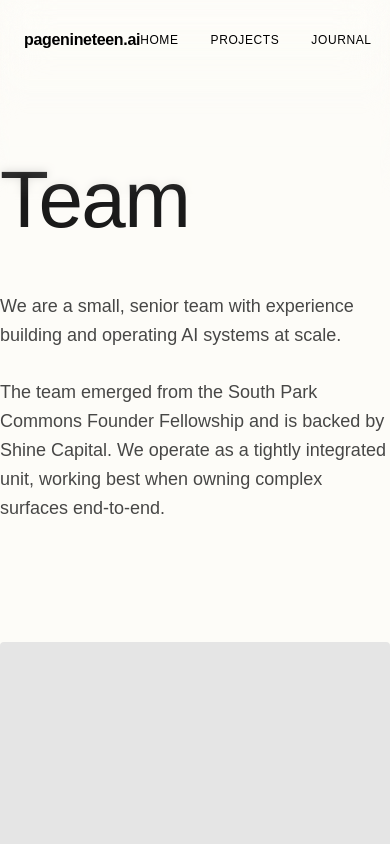
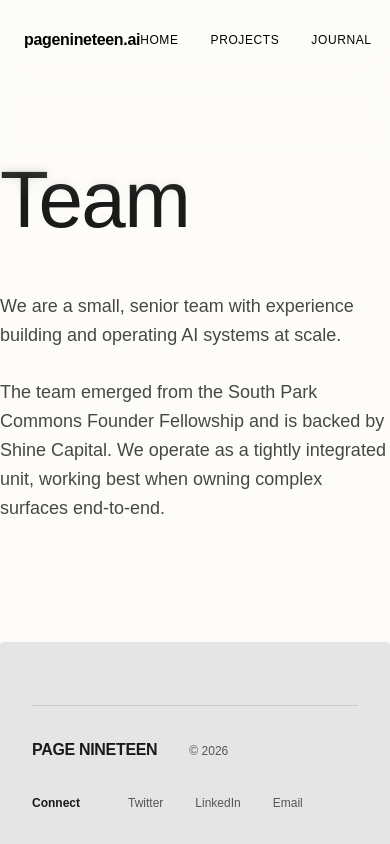
Before and after one commit to pendulum-ai/Pagenineteen2, a React (Vite) app: page /team in a window 390 px wide. Shown: the top 844 px of the page. Built offline with nearby package versions, Linux system fonts and the light colour scheme; a web font is replaced by a local one.

Commit message:
feat: implement adaptive fixed footer with global spacing

```diff
--- a/src/App.jsx
+++ b/src/App.jsx
@@ -1,5 +1,6 @@
-import React from 'react';
+import React, { useRef } from 'react';
 import { BrowserRouter as Router, Routes, Route } from 'react-router-dom';
+import { useInView } from 'framer-motion';
 import Header from './components/layout/Header';
 import Home from './pages/Home';
 import Projects from './pages/Projects';
@@ -7,14 +8,20 @@ import ProjectDetail from './pages/ProjectDetail';
 import Journal from './pages/Journal';
 import ArticleDetail from './pages/ArticleDetail';
 import Team from './pages/Team';
+import Footer from './components/layout/Footer';
 
 function App() {
+  const footerSentinelRef = useRef(null);
+  // Detect when the sentinel (bottom of page) is in view
+  const isFooterInView = useInView(footerSentinelRef, {
+    amount: 0.1, // Trigger when even a little bit is visible
+    margin: "0px 0px -50px 0px" // Slight offset adjustments if needed
+  });
+
   return (
     <Router>
       <div className="App">
         <Header />
-
-        {/* Global Fixed Grid Lines - REMOVED, moving to Home.jsx */}
 
         <main>
           <Routes>
@@ -24,9 +31,16 @@ function App() {
             <Route path="/journal/:slug" element={<ArticleDetail />} />
             <Route path="/team" element={<Team />} />
           </Routes>
+
+          {/* Sentinel to trigger footer appearance */}
+          <div
+            ref={footerSentinelRef}
+            className="footer-sentinel"
+            style={{ height: '50vh', width: '100%', pointerEvents: 'none' }}
+          />
         </main>
 
-        {/* Additional footer or spacer if needed */}
+        <Footer isVisible={isFooterInView} />
       </div>
     </Router>
   );
--- /dev/null
+++ b/src/components/layout/Footer.css
@@ -0,0 +1,130 @@
+/*
+   FIXED OVERLAY Footer
+   Sits ON TOP of the content at the bottom.
+   Transparent background, interactive links.
+*/
+
+.site-footer {
+    position: fixed;
+    bottom: 0;
+    left: 0;
+    width: 100%;
+
+    /* THEME LOGIC */
+    --footer-bg: transparent;
+    --footer-text: var(--color-text);
+    --footer-text-secondary: var(--color-text-secondary);
+    --footer-border: rgba(0,0,0,0.1);
+    --footer-hover: var(--color-text);
+
+    z-index: 100;
+    pointer-events: none; /* Let clicks pass through empty space */
+
+    background-color: var(--footer-bg);
+    padding: var(--space-xl) var(--layout-padding-x);
+    display: flex;
+    justify-content: center;
+    overflow: visible;
+}
+
+.site-footer[data-theme="dark"] {
+    --footer-bg: transparent;
+    --footer-text: #ffffff;
+    --footer-text-secondary: rgba(255, 255, 255, 0.6);
+    --footer-border: rgba(255, 255, 255, 0.1);
+    --footer-hover: #ffffff;
+}
+
+/* Spacer not needed for standard flow */
+.footer-spacer {
+    display: none;
+}
+
+/* Ensure Main Content doesn't need special z-index */
+.main-content, main {
+    position: relative;
+    z-index: 1;
+}
+
+/* --- LAYOUT --- */
+
+.footer-container {
+    pointer-events: auto; /* Enable clicks on the actual content */
+    width: 100%;
+    display: flex;
+    flex-direction: row;
+    justify-content: space-between;
+    align-items: center;
+    border-top: 1px solid var(--footer-border);
+    padding-top: var(--space-md);
+    transition: border-color 0.3s ease;
+}
+
+.footer-left {
+    display: flex;
+    gap: var(--space-md);
+    align-items: baseline;
+    font-family: var(--font-main);
+}
+
+.brand-name {
+    font-weight: 700;
+    font-size: var(--text-body);
+    text-transform: uppercase;
+    letter-spacing: -0.02em;
+    color: var(--footer-text);
+    transition: color 0.3s ease;
+}
+
+.copyright {
+    color: var(--footer-text-secondary);
+    font-size: var(--text-small);
+    transition: color 0.3s ease;
+}
+
+.footer-right {
+    display: flex;
+    align-items: center;
+}
+
+.link-group {
+    display: flex;
+    gap: var(--space-md);
+    align-items: center;
+}
+
+.group-label {
+    font-size: var(--text-small);
+    font-weight: 600;
+    margin-right: var(--space-sm);
+    color: var(--footer-text);
+    transition: color 0.3s ease;
+}
+
+.footer-link {
+    font-size: var(--text-small);
+    color: var(--footer-text-secondary);
+    text-decoration: none;
+    transition: color 0.2s ease;
+}
+
+.footer-link:hover {
+    color: var(--footer-hover);
+}
+
+@media (max-width: 768px) {
+    .site-footer {
+        padding: var(--space-md);
+    }
+
+    .footer-container {
+        flex-direction: column;
+        gap: var(--space-md);
+        align-items: flex-start;
+    }
+
+    .link-group {
+        width: 100%;
+        justify-content: space-between;
+    }
+}
--- /dev/null
+++ b/src/components/layout/Footer.jsx
@@ -0,0 +1,53 @@
+import React from 'react';
+import { useLocation } from 'react-router-dom';
+import { motion } from 'framer-motion';
+import './Footer.css';
+
+const Footer = ({ isVisible }) => {
+    const currentYear = new Date().getFullYear();
+    const location = useLocation();
+
+    // Determine theme based on route
+    const isDarkTheme = location.pathname === '/';
+    const theme = isDarkTheme ? 'dark' : 'light';
+
+    return (
+        <motion.footer
+            className="site-footer"
+            data-theme={theme}
+            initial="hidden"
+            animate={isVisible ? "visible" : "hidden"}
+            variants={{
+                hidden: {
+                    opacity: 0,
+                    y: 30,
+                    filter: "blur(12px)"
+                },
+                visible: {
+                    opacity: 1,
+                    y: 0,
+                    filter: "blur(0px)",
+                    transition: { duration: 0.6, ease: [0.33, 1, 0.68, 1] }
+                }
+            }}
+        >
+            <div className="footer-container">
+                <div className="footer-left">
+                     <span className="brand-name">Page Nineteen</span>
+                     <span className="copyright">© {currentYear}</span>
+                </div>
+
+                <div className="footer-right">
+                    <div className="link-group">
+                        <span className="group-label">Connect</span>
+                        <a href="https://twitter.com" target="_blank" rel="noopener noreferrer" className="footer-link">Twitter</a>
+                        <a href="https://linkedin.com" target="_blank" rel="noopener noreferrer" className="footer-link">LinkedIn</a>
+                        <a href="mailto:hello@pagenineteen.ai" className="footer-link">Email</a>
+                    </div>
+                </div>
+            </div>
+        </motion.footer>
+    );
+};
+
+export default Footer;
--- a/src/components/layout/ScrollSection.jsx
+++ b/src/components/layout/ScrollSection.jsx
@@ -5,7 +5,7 @@ import GeometricIllustration from '../illustrations/GeometricIllustration';
 
 const FRAMES = [
   {
-    range: [0.02, 0.20], // Extended duration (previously 0.14)
+    range: [0.02, 0.20],
     title: "What we build.",
     text: "We don't just train models; we focus on the integration work required to make them true in production.",
     isIntro: true
@@ -48,59 +48,56 @@ const ScrollTextBlock = ({ item, progress }) => {
 
   const fadeDuration = 0.025;
 
-  // Opacity: Fade in, Hold through the sticky phase, Fade out
+  // Parallax Delay: Proportional to duration
+  const textDelay = duration * 0.15;
 
+  // Base Y values - Symmetric and Tight
+  // "Unfolds from center" -> "Folds to center"
+  const yStart = item.isIntro ? "10vh" : "5vh";
+  const yEnd = item.isIntro ? "-10vh" : "-5vh";
 
-  // Y Moves: 4-point interpolation
-  // [Start, HoldStart, HoldEnd, End]
+  // --- TRANSFORMS ---
 
-  // Base values
-  const yStart = item.isIntro ? "20vh" : "30vh";
-  const yEnd = item.isIntro ? "-60vh" : "-30vh";
-
-  // Title: Stops in middle
-  const yTitle = useTransform(
+  // 1. Vertical Movement (Y): SYNCHRONIZED
+  // Symmetric movement: Enters from +Y, Exits to -Y
+  const yMove = useTransform(
     progress,
     [start, holdStart, holdEnd, end],
     [yStart, "0vh", "0vh", yEnd]
   );
 
-  // Text:
-  // 1. Enter: Parallax (enters later/slower)
-  // 2. Hold: Sync (no drift, rock solid)
-  // 3. Exit: Sync (moves EXACTLY with title to prevent "glitchy" separation)
-  const yText = useTransform(
+  // 2. Opacity: STAGGERED & SYMMETRIC
+  // Title: Fades in Fast, Fades out Fast (at the end of the holding phase)
+  // To "Close" properly, it should probably fade out as it starts to move away, mirroring the entry.
+  const opacityTitle = useTransform(
     progress,
-    [start, holdStart, holdEnd, end],
-    [
-      `calc(${yStart} + 3vh)`, // Enter: Parallax
-      "0vh",                   // Hold: Locked
-      "0vh",                   // Hold: Locked
-      yEnd                     // Exit: Locked with Title
-    ]
-  );
-
-  // Opacity: Fade out EARLY, before the "fly away" acceleration becomes jarring
-  // We fade out at 'holdEnd' essentially
-  const opacity = useTransform(
-    progress,
-    [start, start + fadeDuration, holdEnd, end],
+    [start, start + fadeDuration, holdEnd, holdEnd + fadeDuration],
     [0, 1, 1, 0]
   );
 
-  // Blur: Clean during the entire hold phase
+  // Text: Fades in later, Fades out with Title (or slightly later? No, strict sync on close usually looks cleaner)
+  // User asked for "close like start". Start has delay. Exit with delay might look "trailing".
+  // Let's keep strict sync on exit for a clean "disappear".
+  const opacityText = useTransform(
+    progress,
+    [start + textDelay, start + fadeDuration + textDelay, holdEnd, holdEnd + fadeDuration],
+    [0, 1, 1, 0]
+  );
+
+  // Blur: Symmetric
   const filter = useTransform(
     progress,
-    [start, holdStart, holdEnd, end],
+    [start, holdStart, holdEnd, holdEnd + fadeDuration],
     ["blur(10px)", "blur(0px)", "blur(0px)", "blur(10px)"]
   );
 
   return (
     <div className={`scroll-text-block ${item.isIntro ? 'intro-block' : ''}`}>
-      <motion.h3 style={{ opacity, y: yTitle, filter }}>
+      <motion.h3 style={{ opacity: opacityTitle, y: yMove, filter }}>
         {item.title}
       </motion.h3>
-      <motion.p style={{ opacity, y: yText, filter }}>
+
+      <motion.p style={{ opacity: opacityText, y: yMove, filter }}>
         {item.text}
       </motion.p>
     </div>
--- a/src/components/sections/GoalSection.css
+++ b/src/components/sections/GoalSection.css
@@ -48,6 +48,7 @@
   bottom: 0;
   left: 0;
   width: 100%;
+
   height: 40vh;
   display: flex;
   align-items: flex-end;
```
Also changed, not shown: 1 other file (tests, documents, lock files or other folders).
